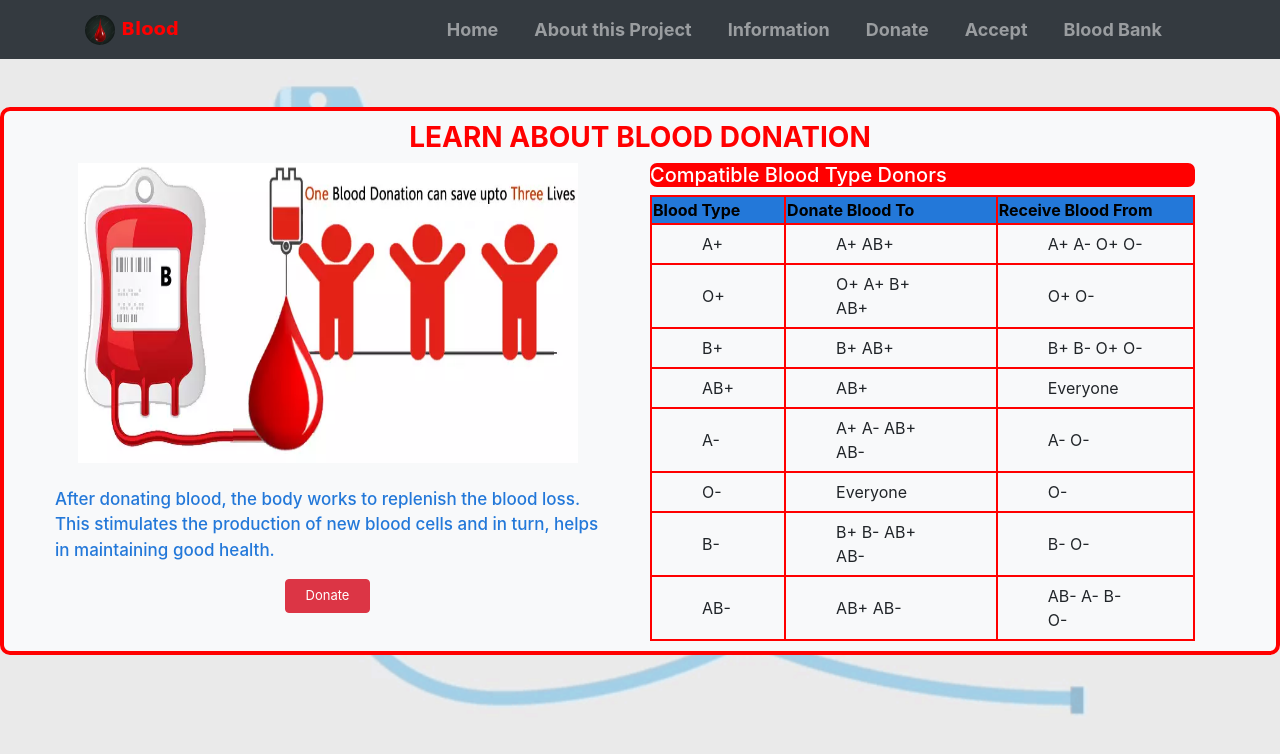
After one commit to manjup21/Blood-Donation, a Flask app: page /information in a window 1280 px wide. The commit adds this page. Shown: the top 754 px of the page. Run offline with Flask 2, Linux system fonts and the light colour scheme; some libraries are stand-ins or nearby versions.

Commit message:
Adding Extra features after long day

```diff
--- a/main.py
+++ b/main.py
@@ -15,6 +15,10 @@ def index():
 def about():
     return render_template('about.html')
 
+@app.route('/information')
+def information():
+    return render_template('information.html')
+
 @app.route('/donate',methods=["POST","GET"])
 def donate():
     if request.method=="POST":
@@ -25,7 +29,8 @@ def donate():
         location=request.form['location']
         quantity=request.form['quant']
         age=request.form['age']
-        return redirect(url_for('thanks'))
+        helper.insert_query(name,date,gender,int(age),group,location,float(quantity))
+        return redirect(url_for('thanks',name=name))
     else:
         return render_template('donate.html')
 
@@ -33,13 +38,19 @@ def donate():
 def checking():
     return render_template('result.html')
 
-@app.route('/bloodbank')
+@app.route('/bloodbank',methods=["POST","GET"])
 def bloodbank():
-    return render_template('bloodbank.html')
+    if request.method=="POST":
+        loc=request.form['location1']
+        print(loc)
+        return "<h1>Success</h1>"
+        #blood_list=helper.get_info()
+    else:
+        return render_template('bloodbank.html')
 
-@app.route('/thanks')
-def thanks():
-    return render_template('thankyou.html')
+@app.route('/<name>')
+def thanks(name):
+    return render_template('thankyou.html',name=name)
 
 
 
--- a/static/CSS/style.css
+++ b/static/CSS/style.css
@@ -36,8 +36,8 @@ body{
     margin: 0 auto;
     border-radius: 10px;
 }
-.jumbotron label {
-    font-size: 18px;
+.jumbotron.form label {
+    font-size: 20px;
     font-weight: bold;
     color: #2378D9;
     width: 150px;
@@ -45,9 +45,69 @@ body{
     text-align: left;
 }
 
-.jumbotron input {
+.jumbotron.form input {
     width: 50%;
     margin: 8px 0;
     border: 2px solid;
     box-sizing: border-box;
 }
+
+.jumbotron.thanks{
+    padding: 10px 0px 10px 0px;
+    border: 4px solid red;
+    width: 600px;
+    margin: 0 auto;
+    border-radius: 10px;
+}
+
+.jumbotron.bankinfo{
+    padding: 10px 0px 10px 0px;
+    border: 4px solid red;
+    width: 600px;
+    margin: 0 auto;
+    border-radius: 10px;
+}
+
+.jumbotron.bankinfo label{
+    font-size: 20px;
+    font-weight: bold;
+    color: #2378D9;
+    width: 100px;
+    display: inline-block;
+    text-align: left;
+}
+
+.jumbotron.bankinfo input {
+    width: 50%;
+    margin: 8px 0;
+    border: 2px solid;
+    box-sizing: border-box;
+}
+
+.jumbotron.info{
+    padding: 10px 0px 10px 0px;
+    border: 4px solid red;
+    width: 100%;
+    margin: 0 auto;
+    border-radius: 10px;
+}
+.info.leftside{
+    align-items: left;
+    align-content: left;
+}
+.info table{
+    border-collapse: collapse;
+    width: 100%;
+}
+.info table th{
+    text-align: left;
+    border: 2px solid red;
+    color: black;
+    background-color: #2378D9;
+}
+.info table td{
+    border: 2px solid red;
+    padding: 7px 50px;
+    text-align: left;
+    font-size: medium;
+}
--- a/templates/base.html
+++ b/templates/base.html
@@ -30,13 +30,16 @@
                   <a class="nav-link" href="{{ url_for('about') }}">About this Project</a>
                 </li>
                 <li class="nav-item">
+                  <a class="nav-link" href="{{ url_for('information') }}">Information</a>
+                </li>
+                <li class="nav-item">
                   <a class="nav-link" href="{{ url_for('donate') }}">Donate</a>
                 </li>
                 <li class="nav-item">
                   <a class="nav-link" href="#">Accept</a>
                 </li>
                 <li class="nav-item">
-                  <a class="nav-link" href="#">Blood Bank</a>
+                  <a class="nav-link" href="{{ url_for('bloodbank') }}">Blood Bank</a>
                 </li>
               </ul>
             </div>
--- /dev/null
+++ b/templates/information.html
@@ -0,0 +1,74 @@
+{% extends 'base.html' %}
+
+{% block page%}
+<br><br>
+<center>
+    <div class="jumbotron jumbotron-fluid bg-light info">
+        <div class="container">
+            <center><h3 style="font-weight: bold; color: red;">LEARN ABOUT BLOOD DONATION</h3></center>
+            <div class="row no-gutters justify-content-around">
+                <div class="col" style="margin-left:-30px">
+                    <div class="leftside" allign="left">
+                        <img src="{{url_for('static',filename='img/information.png')}}" width="500" height="300" ><br><br>
+                        <p style="font-size: 17px; font-weight: 500; color: #2378D9; text-align: left;">After donating blood, the body works to replenish the blood loss. This stimulates the production of new blood cells and in turn, helps in maintaining good health.</p>
+                        <a href="{{ url_for('donate') }}"><button class="btn btn-danger" style="font-size: 13px; padding: 6px 20px;"> Donate</button></a>
+                    </div>
+                </div>
+                <!-- <div class="col-sm-1"></div> -->
+                <div class="col" style="margin-left:50px">
+                    <div class="rightside">
+                        <h5 style="background-color:red; text-align: left; color:white; border-radius: 7px; ">Compatible Blood Type Donors</h5>
+                        <table>
+                            <tr>
+                                <th>Blood Type</th>
+                                <th>Donate Blood To</th>
+                                <th>Receive Blood From </th>
+                            </tr>
+                            <tr>
+                                <td>A+</td>
+                                <td>A+ AB+</td>
+                                <td>A+ A- O+ O-</td>
+                            </tr>
+                            <tr>
+                                <td>O+</td>
+                                <td>O+ A+ B+ AB+</td>
+                                <td>O+ O-</td>
+                            </tr>
+                            <tr>
+                                <td>B+</td>
+                                <td>B+ AB+</td>
+                                <td>B+ B- O+ O-</td>
+                            </tr>
+                            <tr>
+                                <td>AB+</td>
+                                <td>AB+</td>
+                                <td>Everyone</td>
+                            </tr>
+                            <tr>
+                                <td>A-</td>
+                                <td>A+ A- AB+ AB-</td>
+                                <td>A- O-</td>
+                            </tr>
+                            <tr>
+                                <td>O-</td>
+                                <td>Everyone</td>
+                                <td>O-</td>
+                            </tr>
+                            <tr>
+                                <td>B-</td>
+                                <td>B+ B- AB+ AB-</td>
+                                <td>B- O-</td>
+                            </tr>
+                            <tr>
+                                <td>AB-</td>
+                                <td>AB+ AB-</td>
+                                <td>AB- A- B- O-</td>
+                            </tr>
+                        </table>
+                    </div>
+                </div>
+            </div>
+        </div>
+      </div>
+    </center>
+{% endblock %}
```
Also changed, not shown: My_Sql_data.py (+22 -12 lines), templates/about.html (+4 -4 lines), templates/bloodbank.html (+49 -0 lines), templates/donate.html (+39 -17 lines), templates/thankyou.html (+12 -1 lines), static/img/information.png (added), static/img/tabicon.ico (added), static/img/thanks.png (added).
